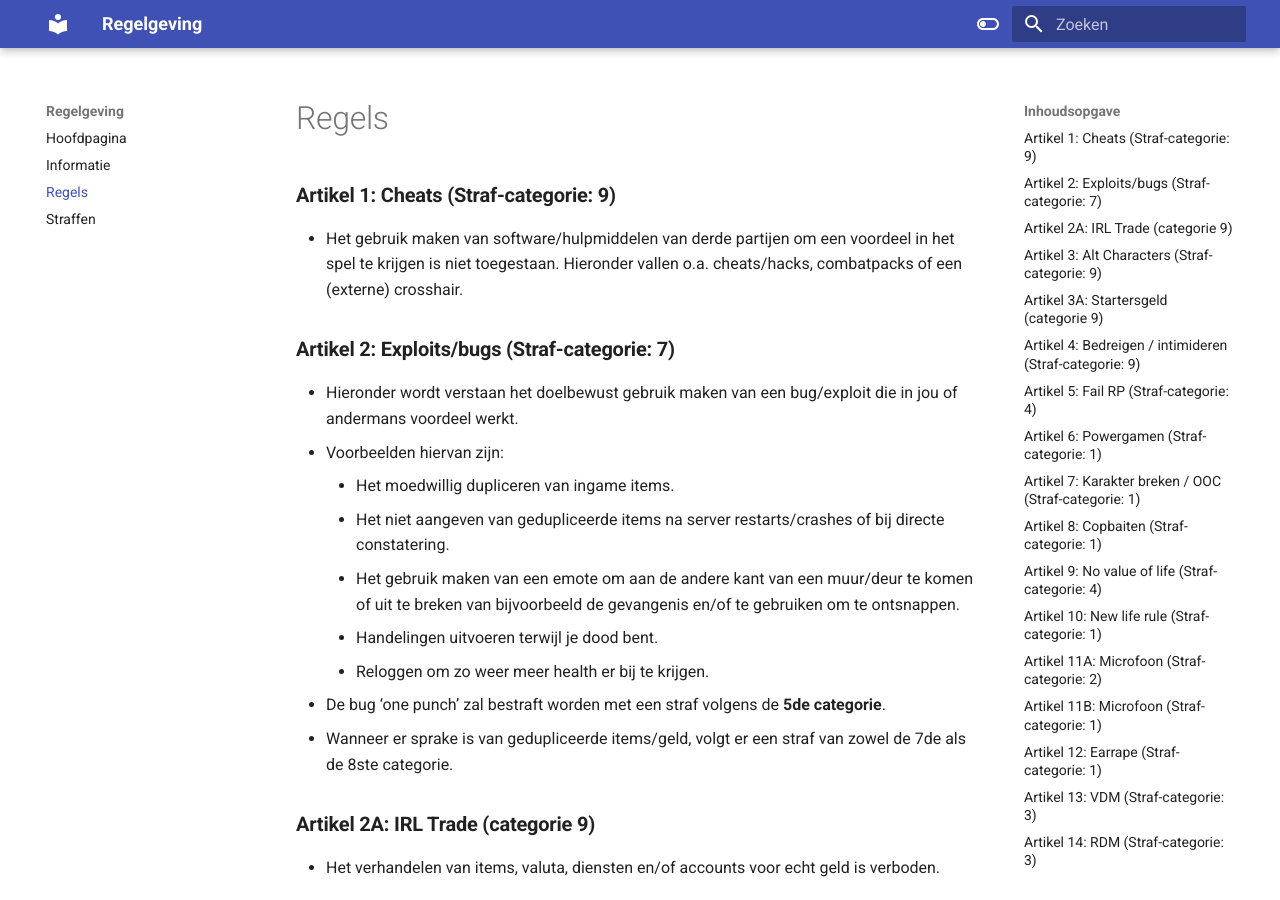
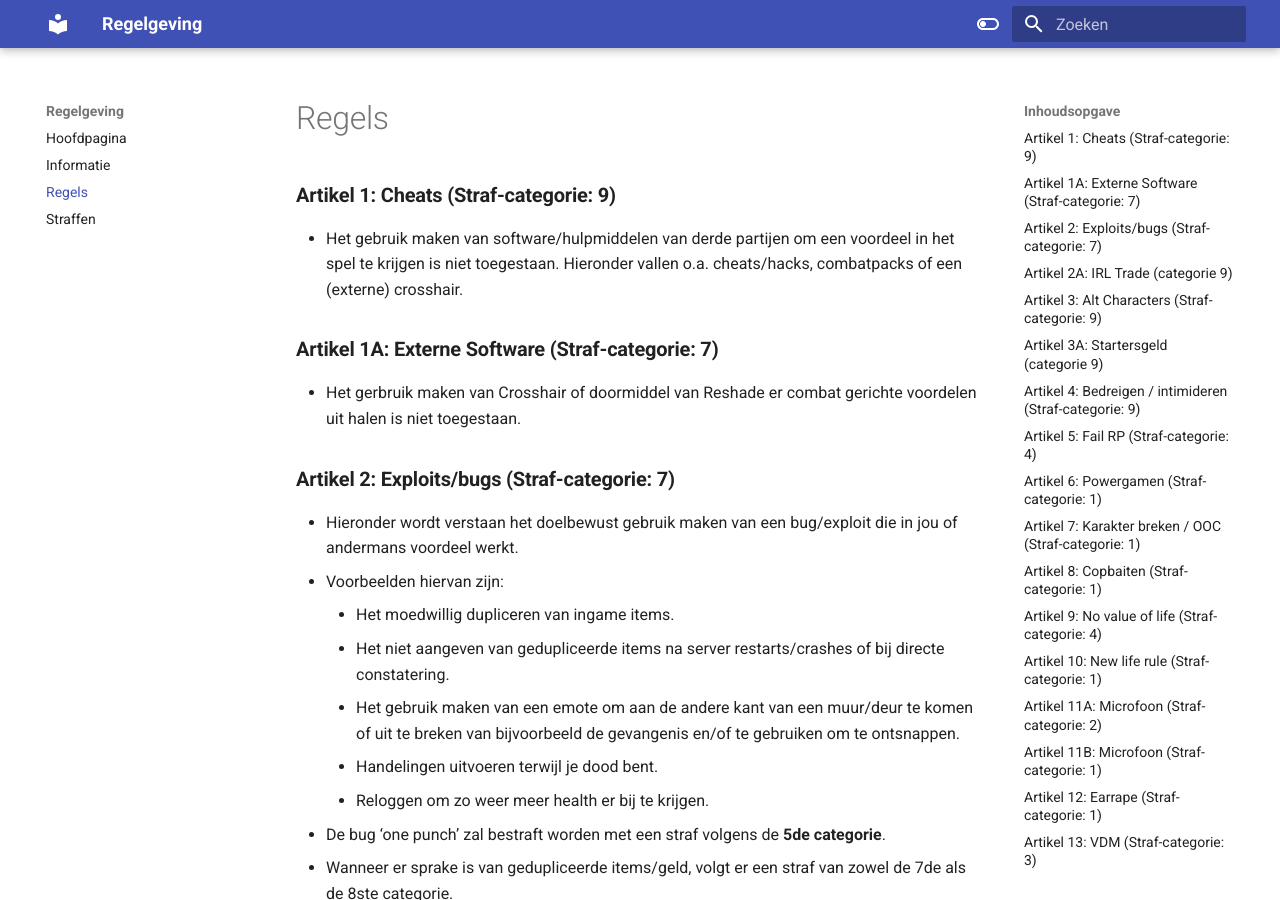
Before and after one commit to ZuiderVeenRP/apv, an MkDocs documentation site: the page built from docs/algemeen.md, in a window 1280 px wide and 900 px high. Built offline with MkDocs 1.6.1 and Material for MkDocs 9.7.7, drawn with Linux system fonts in a browser that asks for light colours; comment, search, counter and statistics services are not loaded.

Commit message:
Update algemeen.md

```diff
--- a/docs/algemeen.md
+++ b/docs/algemeen.md
@@ -2,6 +2,9 @@
 
 ### **Artikel 1: Cheats (Straf-categorie: 9)**
    - Het gebruik maken van software/hulpmiddelen van derde partijen om een voordeel in het spel te krijgen is niet toegestaan. Hieronder vallen o.a. cheats/hacks, combatpacks of een (externe) crosshair.
+
+### **Artikel 1A: Externe Software (Straf-categorie: 7)**
+   - Het gerbruik maken van Crosshair of doormiddel van Reshade er combat gerichte voordelen uit halen is niet toegestaan.
 
 ### **Artikel 2: Exploits/bugs (Straf-categorie: 7)**
    - Hieronder wordt verstaan het doelbewust gebruik maken van een bug/exploit die in jou of andermans voordeel werkt.
```
